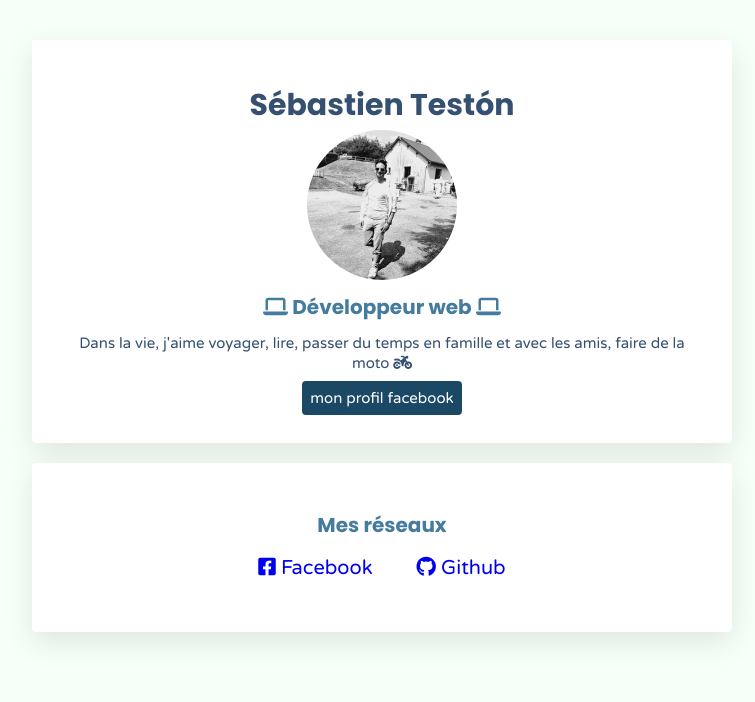
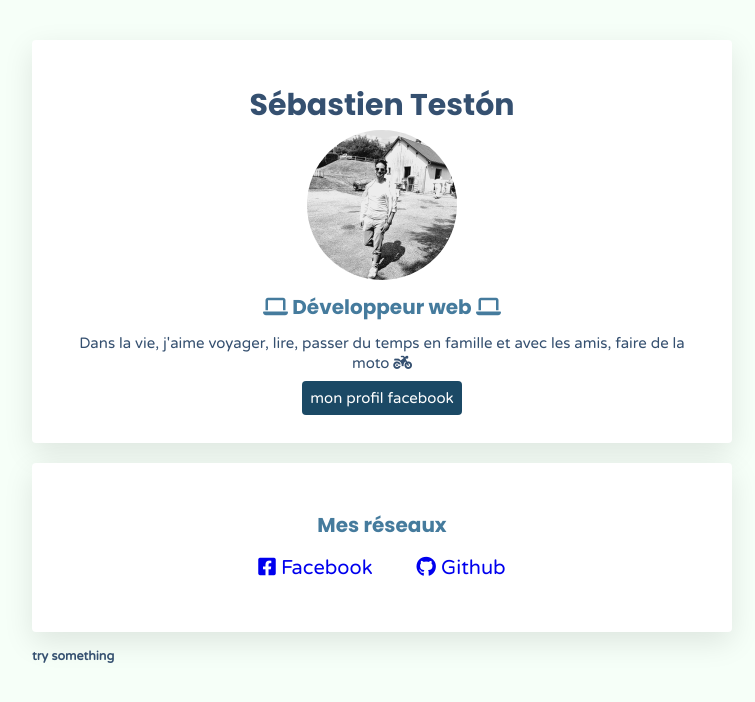
Before and after one commit to SebasTC78/gh-repo-create, a plain HTML site: page index.html in a window 1280 px wide. Shown: the whole page, without its empty margins (258-1013 px from the left). Drawn offline with Linux system fonts and the light colour scheme; a web font is replaced by a local one.

```diff
--- a/index.html
+++ b/index.html
@@ -40,6 +40,9 @@
     </div>
 
 
+    <h5>try something</h5>
+
+
   </div>
 </body>
 </html>
```
